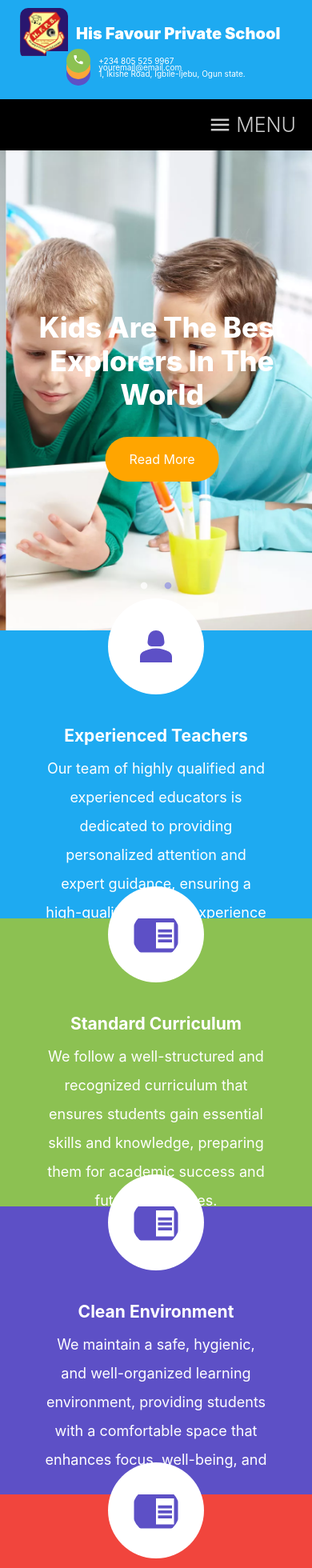
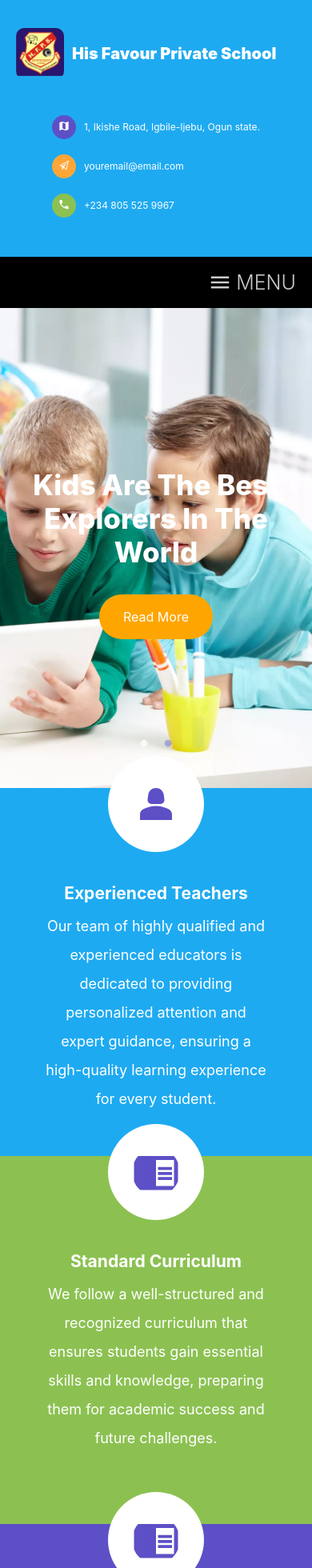
Before and after one commit to Qayyumah/hfps, a React (Create React App) app: page / in a window 390 px wide. Shown: the top 1960 px of the page at 80% size. Built offline with nearby package versions, Linux system fonts and the light colour scheme.

Commit message:
fix(content): switch content

```diff
--- a/src/assets/header.css
+++ b/src/assets/header.css
@@ -23,6 +23,9 @@ header{
 
 .map-text {
     font-size: 10px;
+    @media(max-width:600px){
+        font-size: 12px;
+    }
 }
 .title {
     font-size: 20px;
@@ -38,8 +41,7 @@ header{
     margin-left: 10px;
 
     @media(max-width:600px){
-        display: flex;
-        flex-direction: row;
+        margin: 5px 0;
         width: 100%;
     }
 }
--- a/src/assets/home.css
+++ b/src/assets/home.css
@@ -64,12 +64,12 @@
     background-color: #1eaaf1;
     text-align: center;
     z-index: 1;
-    height: 260px;
+    height: 350px;
     padding: 15px;
 
     @media(max-width:600px){
         padding: 30px;
-        height: 300px;
+        height: 400px;
     }
 
     .ico{
@@ -81,6 +81,7 @@
         padding: 0 25px;
         line-height: 2em;
         color: #fff;
+        padding-bottom: 50px;
 
         h3{
             margin-bottom: 0;
@@ -95,12 +96,12 @@
     background-color: #8cc152;
     text-align: center;
     z-index: 1;
-    height: 260px;
+    height: 350px;
     padding: 15px;
 
     @media(max-width:600px){
         padding: 30px;
-        height: 300px;
+        height: 400px;
     }
 
     .ico{
@@ -126,12 +127,12 @@
     background-color: #5d50c6;
     text-align: center;
     z-index: 1;
-    height: 260px;
+    height: 350px;
     padding: 15px;
 
     @media(max-width:600px){
         padding: 30px;
-        height: 300px;
+        height: 400px;
     }
 
     .ico{
@@ -158,12 +159,12 @@
     background-color: #f1453d;
     text-align: center;
     z-index: 1;
-    height: 260px;
+    height: 350px;
     padding: 15px;
 
     @media(max-width:600px){
         padding: 30px;
-        height: 300px;
+        height: 400px;
     }
 
 
@@ -203,7 +204,7 @@
 
     @media(max-width: 600px){
         display: flex;
-        flex-direction: column-reverse;
+        flex-direction: column;
         gap: 0;
     }
 }
@@ -344,6 +345,7 @@
         padding: 0px;
         padding-top: 0;
         gap: 0;
+        text-align: center;
     }
 
     h1{
```
